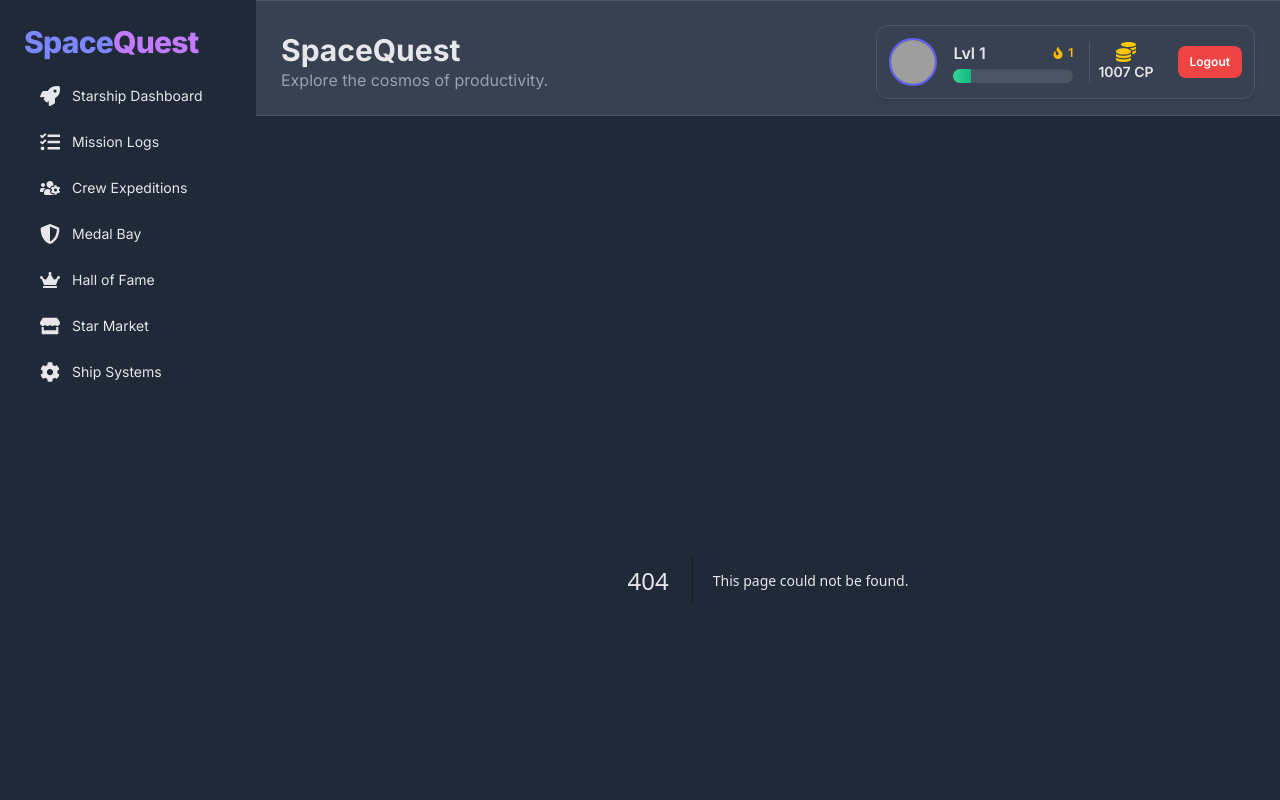
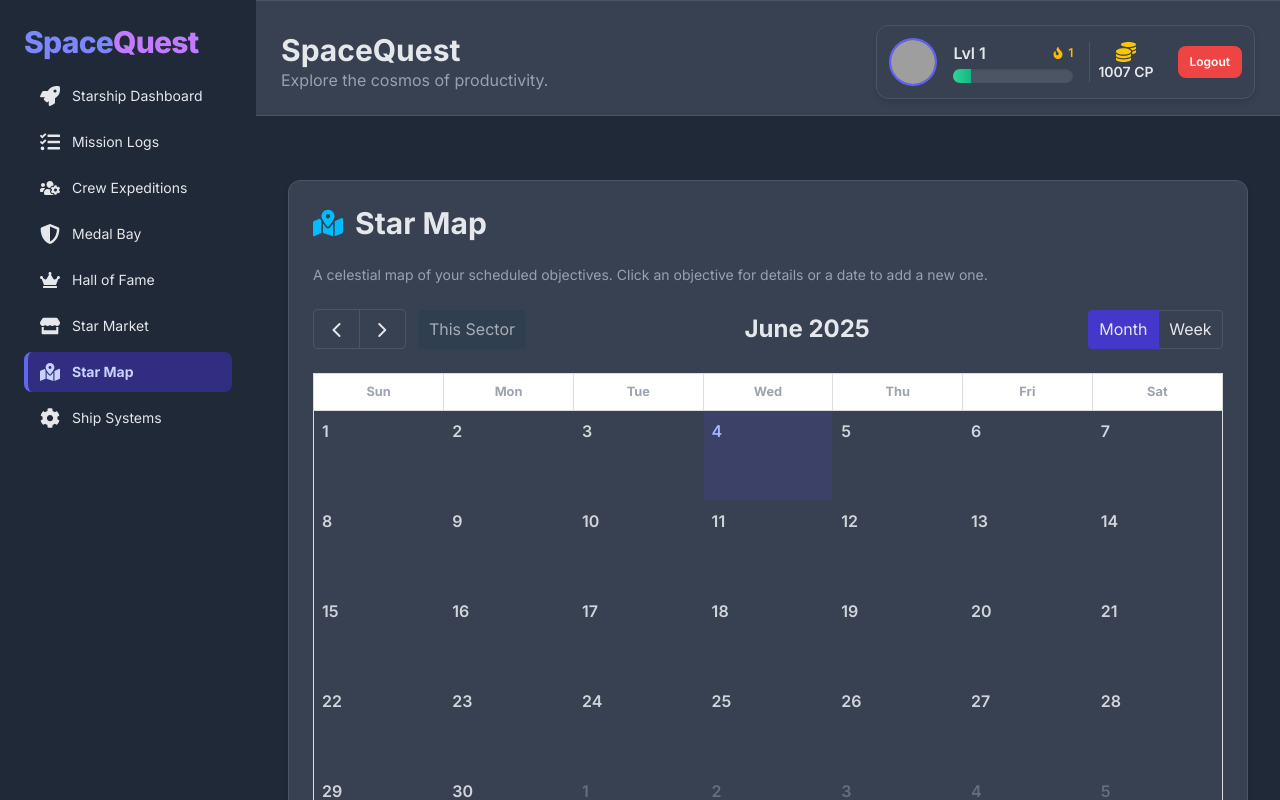
Before and after one commit to dffdwi/space-quest-fe, a Next.js app: page /starmap in a window 1280 px wide. Before the commit this address had no page. Built offline with nearby package versions, Linux system fonts and the light colour scheme; sample sign-in values are in the browser's storage; grey boxes are pictures that could not be loaded.

Commit message:
add star map page for calendar

```diff
--- a/package.json
+++ b/package.json
@@ -9,6 +9,10 @@
     "lint": "next lint"
   },
   "dependencies": {
+    "@fullcalendar/core": "^6.1.17",
+    "@fullcalendar/daygrid": "^6.1.17",
+    "@fullcalendar/interaction": "^6.1.17",
+    "@fullcalendar/react": "^6.1.17",
     "axios": "^1.9.0",
     "chart.js": "^4.4.9",
     "next": "15.3.2",
--- a/src/app/globals.css
+++ b/src/app/globals.css
@@ -204,7 +204,8 @@ body {
 .theme-dark .xp-bar-container {
   background-color: #4b5563;
 }
-.theme-dark .task-item-bg, .theme-dark .kanban-task-card {
+.theme-dark .task-item-bg,
+.theme-dark .kanban-task-card {
   background-color: #4b5563;
 }
 .theme-dark .task-item-bg:hover,
@@ -385,3 +386,106 @@ body {
   background-color: #171927;
   border-color: #2d3748;
 }
+
+.fc-theme-dark .fc {
+  color: #d1d5db; /* Warna teks default */
+  background-color: transparent;
+}
+
+/* Header: Tombol Prev/Next, Today, dan Judul Bulan */
+.fc-theme-dark .fc-toolbar-title {
+  color: #e5e7eb;
+  font-size: 1.5rem; /* Perbesar judul */
+  font-weight: 700;
+}
+
+.fc-theme-dark .fc-button {
+  background-color: #374151; /* bg-gray-700 */
+  border: 1px solid #4b5563; /* border-gray-600 */
+  color: #e5e7eb;
+  transition: background-color 0.2s;
+  text-transform: capitalize;
+}
+
+.fc-theme-dark .fc-button:not(:disabled):hover {
+  background-color: #4f46e5; /* primary accent on hover */
+  border-color: #4f46e5;
+}
+
+.fc-theme-dark .fc-button-primary:not(:disabled).fc-button-active {
+  background-color: #4338ca; /* primary accent active */
+  border-color: #4338ca;
+}
+
+.fc-theme-dark .fc-icon {
+  font-size: 1em; /* Ukuran ikon yang lebih baik */
+}
+
+/* Header Hari: Sun, Mon, Tue, etc. */
+.fc-theme-dark .fc-day-header {
+  background-color: rgba(31, 41, 55, 0.5);
+  border-bottom: 1px solid #374151;
+}
+
+.fc-theme-dark .fc-col-header-cell-cushion {
+  color: #9ca3af;
+  text-decoration: none;
+  font-size: 0.8rem;
+  padding: 8px 4px;
+}
+
+/* Grid Kalender */
+.fc-theme-dark .fc-daygrid-day {
+  border: 1px solid #374151; /* border-gray-700 */
+  transition: background-color 0.2s;
+}
+
+/* Hilangkan nomor hari di pojok atas */
+.fc-theme-dark .fc-daygrid-day-top {
+  flex-direction: row;
+  justify-content: flex-start;
+}
+
+.fc-theme-dark .fc-daygrid-day-number {
+  padding: 8px;
+  font-weight: 600;
+}
+
+/* Warna untuk hari ini */
+.fc-theme-dark .fc-day-today {
+  background-color: rgba(79, 70, 229, 0.15) !important; /* bg-indigo-900/15 */
+}
+.fc-theme-dark .fc-day-today .fc-daygrid-day-number {
+  color: #a5b4fc; /* Warna teks lebih cerah untuk hari ini */
+}
+
+/* Styling untuk event/tugas */
+.fc-event-custom {
+  border: none !important;
+  cursor: pointer;
+  padding: 4px 6px;
+  font-weight: 500;
+  border-radius: 4px;
+  margin-bottom: 2px;
+  overflow: hidden;
+  text-overflow: ellipsis;
+  white-space: nowrap;
+  font-size: 0.75rem;
+  transition: transform 0.15s ease;
+}
+
+.fc-event-custom:hover {
+  transform: scale(1.05);
+}
+
+.fc-event-completed {
+  background-color: #064e3b !important; /* bg-green-900 */
+  color: #a7f3d0 !important; /* text-green-300 */
+  opacity: 0.7;
+  text-decoration: line-through;
+}
+
+.fc-event-incomplete {
+  background-color: #4c1d95 !important; /* bg-violet-800 */
+  color: #c4b5fd !important; /* text-violet-300 */
+}
--- /dev/null
+++ b/src/app/starmap/page.tsx
@@ -0,0 +1,141 @@
+"use client";
+
+import { useAuth } from "@/contexts/AuthContext";
+import { useGameData, PlayerTask } from "@/hooks/useGameData";
+import { useRouter } from "next/navigation";
+import { useEffect, useMemo, useState } from "react";
+import FullCalendar from "@fullcalendar/react";
+import dayGridPlugin from "@fullcalendar/daygrid";
+import interactionPlugin, { DateClickArg } from "@fullcalendar/interaction";
+import { EventClickArg, EventInput } from "@fullcalendar/core";
+import { FaMapMarkedAlt, FaRocket } from "react-icons/fa";
+import AddTaskModal from "@/components/AddTaskModal";
+
+export default function StarMapPage() {
+  const { user, isLoading: authLoading } = useAuth();
+  const { playerData, isLoadingData, addTask, editTask } = useGameData(user);
+  const router = useRouter();
+
+  const [isModalOpen, setIsModalOpen] = useState(false);
+  const [editingTask, setEditingTask] = useState<PlayerTask | null>(null);
+  const [selectedDate, setSelectedDate] = useState<string | null>(null);
+
+  useEffect(() => {
+    if (!authLoading && !user) {
+      router.push("/login");
+    }
+  }, [authLoading, user, router]);
+
+  const calendarEvents = useMemo((): EventInput[] => {
+    if (!playerData?.tasks) return [];
+
+    return playerData.tasks.map((task) => ({
+      id: task.id,
+      title: task.title,
+      date: task.dueDate,
+      allDay: true,
+      className: task.completed ? "fc-event-completed" : "fc-event-incomplete",
+      extendedProps: {
+        category: task.category,
+        xp: task.xp,
+        description: task.description,
+      },
+    }));
+  }, [playerData?.tasks]);
+
+  const handleEventClick = (clickInfo: EventClickArg) => {
+    const { title, startStr } = clickInfo.event;
+    const { xp, description } = clickInfo.event.extendedProps;
+    window.showGlobalNotification?.({
+      type: "info",
+      title: `Objective: ${title}`,
+      message: `${
+        description ||
+        `Due on ${new Date(startStr).toLocaleDateString("en-GB")}`
+      }. Reward: ${xp} XP`,
+    });
+  };
+
+  const handleDateClick = (arg: DateClickArg) => {
+    setSelectedDate(arg.dateStr);
+    setEditingTask(null);
+    setIsModalOpen(true);
+  };
+
+  const handleTaskSave = (
+    taskData: Omit<PlayerTask, "id" | "completed" | "completedAt">,
+    id?: string
+  ) => {
+    if (id) {
+      editTask(id, taskData);
+    } else {
+      const { status, ...rest } = taskData;
+      addTask({ ...rest, projectId: null, dueDate: selectedDate || undefined });
+    }
+    setIsModalOpen(false);
+  };
+
+  if (authLoading || isLoadingData || !playerData) {
+    return (
+      <div className="flex justify-center items-center min-h-[calc(100vh-200px)]">
+        <FaRocket className="text-5xl text-indigo-400 animate-pulse" />
+        <p className="ml-3 text-xl text-gray-300">Scanning Star Map Data...</p>
+      </div>
+    );
+  }
+
+  return (
+    <>
+      <div className="card p-5 md:p-6 bg-gray-800 border-gray-700">
+        <div className="flex items-center mb-6">
+          <FaMapMarkedAlt className="text-3xl text-sky-400 mr-3" />
+          <h1 className="text-2xl md:text-3xl font-bold text-gray-100">
+            Star Map
+          </h1>
+        </div>
+        <p className="text-sm text-gray-400 mb-6">
+          A celestial map of your scheduled objectives. Click an objective for
+          details or a date to add a new one.
+        </p>
+
+        <div className="fc-theme-dark">
+          <FullCalendar
+            plugins={[dayGridPlugin, interactionPlugin]}
+            initialView="dayGridMonth"
+            events={calendarEvents}
+            headerToolbar={{
+              left: "prev,next today",
+              center: "title",
+              right: "dayGridMonth,dayGridWeek",
+            }}
+            height="auto"
+            editable={false}
+            selectable={true}
+            eventClick={handleEventClick}
+            dateClick={handleDateClick}
+            dayHeaderClassNames={"fc-header-cell"}
+            dayCellClassNames={"fc-day-cell"}
+            viewClassNames={"fc-view-container"}
+            eventClassNames={"fc-event-custom"}
+            buttonText={{
+              today: "This Sector",
+              month: "Month",
+              week: "Week",
+            }}
+          />
+        </div>
+      </div>
+
+      {isModalOpen && (
+        <AddTaskModal
+          isOpen={isModalOpen}
+          onClose={() => setIsModalOpen(false)}
+          onSave={handleTaskSave}
+          existingTask={editingTask}
+          projectId={null}
+          defaultDate={selectedDate || undefined}
+        />
+      )}
+    </>
+  );
+}
--- a/src/components/AddTaskModal.tsx
+++ b/src/components/AddTaskModal.tsx
@@ -16,6 +16,7 @@ interface AddTaskModalProps {
   projectId?: string | null;
   projectMembers?: ProjectMember[];
   projectColumns?: KanbanColumn[];
+  defaultDate?: string;
 }
 
 const AddTaskModal: React.FC<AddTaskModalProps> = ({
@@ -26,10 +27,11 @@ const AddTaskModal: React.FC<AddTaskModalProps> = ({
   projectId,
   projectMembers = [],
   projectColumns = [],
+  defaultDate,
 }) => {
   const [title, setTitle] = useState("");
   const [description, setDescription] = useState("");
-  const [dueDate, setDueDate] = useState("");
+  const [dueDate, setDueDate] = useState(defaultDate || "");
   const [xp, setXp] = useState(20);
   const [credits, setCredits] = useState(5);
   const [category, setCategory] = useState("");
@@ -63,7 +65,7 @@ const AddTaskModal: React.FC<AddTaskModalProps> = ({
         // Reset form untuk tugas baru
         setTitle("");
         setDescription("");
-        setDueDate("");
+        setDueDate(defaultDate || "");
         setXp(20);
         setCredits(5);
         setCategory("");
@@ -71,7 +73,7 @@ const AddTaskModal: React.FC<AddTaskModalProps> = ({
         setStatus(projectColumns.length > 0 ? projectColumns[0].id : "todo");
       }
     }
-  }, [existingTask, isOpen, projectId, projectColumns]);
+  }, [existingTask, isOpen, projectId, projectColumns, defaultDate]);
 
   const handleSubmit = (e: FormEvent) => {
     e.preventDefault();
--- a/src/components/SideBar.tsx
+++ b/src/components/SideBar.tsx
@@ -1,4 +1,3 @@
-
 "use client";
 
 import Link from "next/link";
@@ -10,10 +9,8 @@ import {
   FaShieldAlt,
   FaCrown,
   FaStore,
-  FaCalendarAlt,
+  FaMapMarkedAlt,
   FaCog,
-  FaBars,
-  FaTimes,
 } from "react-icons/fa";
 
 const navItems = [
@@ -23,7 +20,7 @@ const navItems = [
   { href: "/achievements", icon: FaShieldAlt, label: "Medal Bay" },
   { href: "/leaderboard", icon: FaCrown, label: "Hall of Fame" },
   { href: "/starmarket", icon: FaStore, label: "Star Market" },
-  // { href: "/starmap", icon: FaCalendarAlt, label: "Star Map (Calendar)" },
+  { href: "/starmap", icon: FaMapMarkedAlt, label: "Star Map" },
   { href: "/ship-settings", icon: FaCog, label: "Ship Systems" },
 ];
 
```
Also changed, not shown: 1 other file (tests, documents, lock files or other folders).
